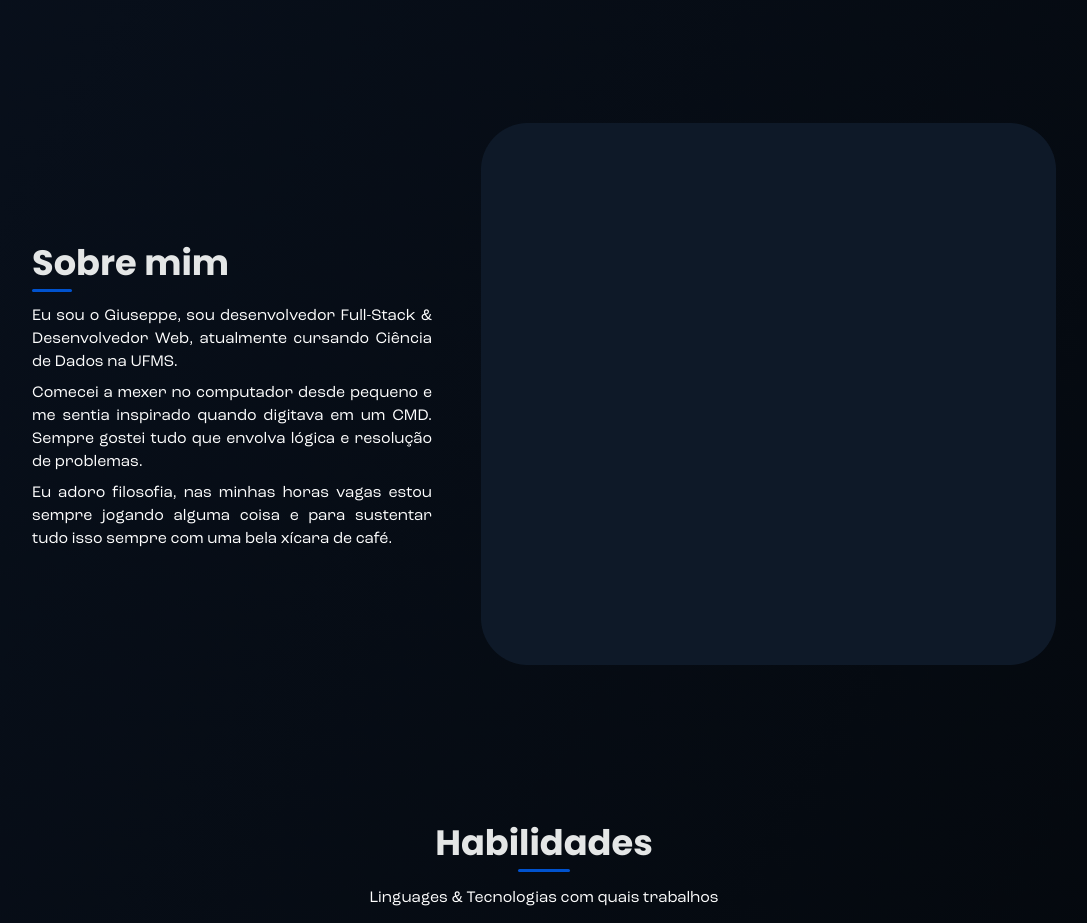
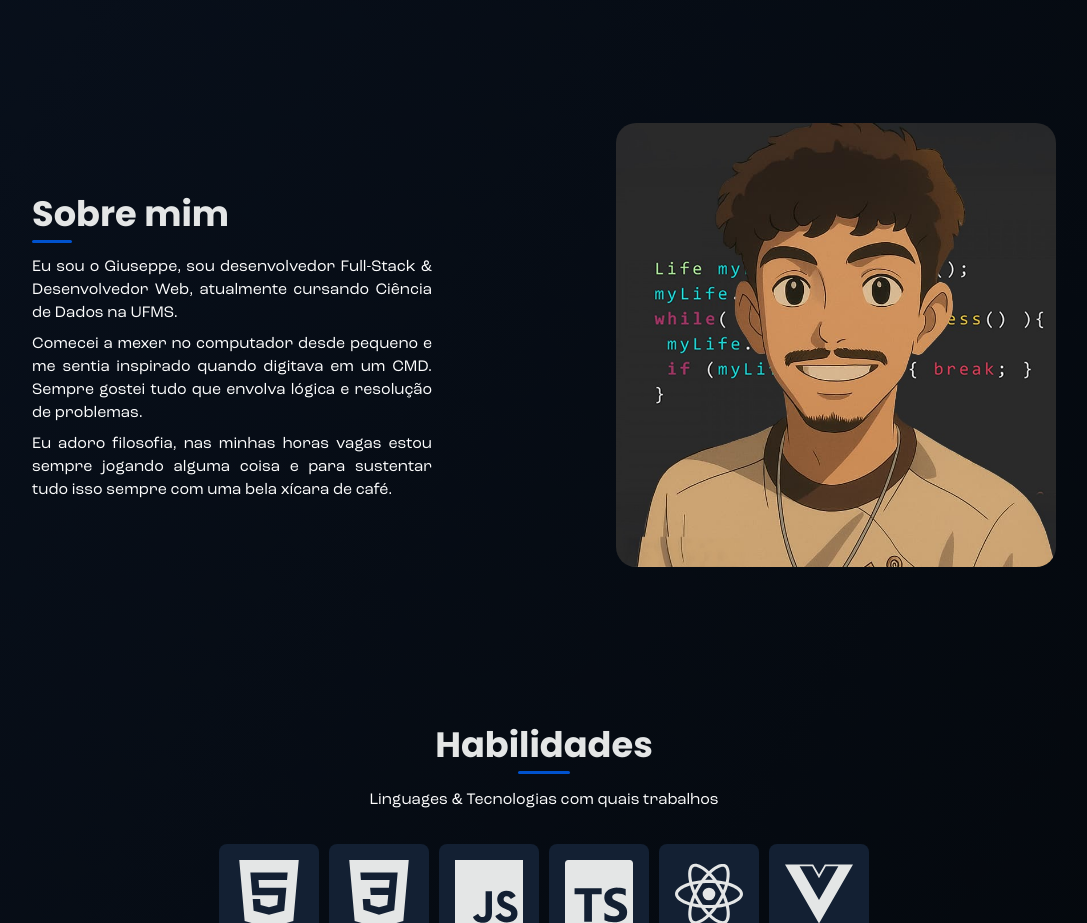
Before and after one commit to giuseppinhu/portifolio, a website: page index.html in a window 1280 px wide. Shown: the part 1500-2423 px from the top of the page, without its empty margins (96-1183 px from the left). Drawn offline with nearby package versions, Linux system fonts and the light colour scheme; a web font is replaced by a local one.

Commit message:
Add Image About

```diff
--- a/index.html
+++ b/index.html
@@ -153,7 +153,7 @@
           </div>
         </div>
         <div>
-          <img src="src/assets/mockup.png" alt="About Image" class="image">
+          <img src="src/assets/foto_about.jpg" alt="About Image" class="image">
         </div>
       </div>
     </section>
--- a/src/styles/_about.scss
+++ b/src/styles/_about.scss
@@ -12,6 +12,7 @@
 
     .image {
       border-radius: 20px;
+      width: 100%;
     }
 
     &__content {
```
Also changed, not shown: build/styles/styles.css, src/assets/foto_about.jpg (added), src/assets/mockup.png (deleted), src/assets/mockup_dark.png (deleted), 1 other file.
